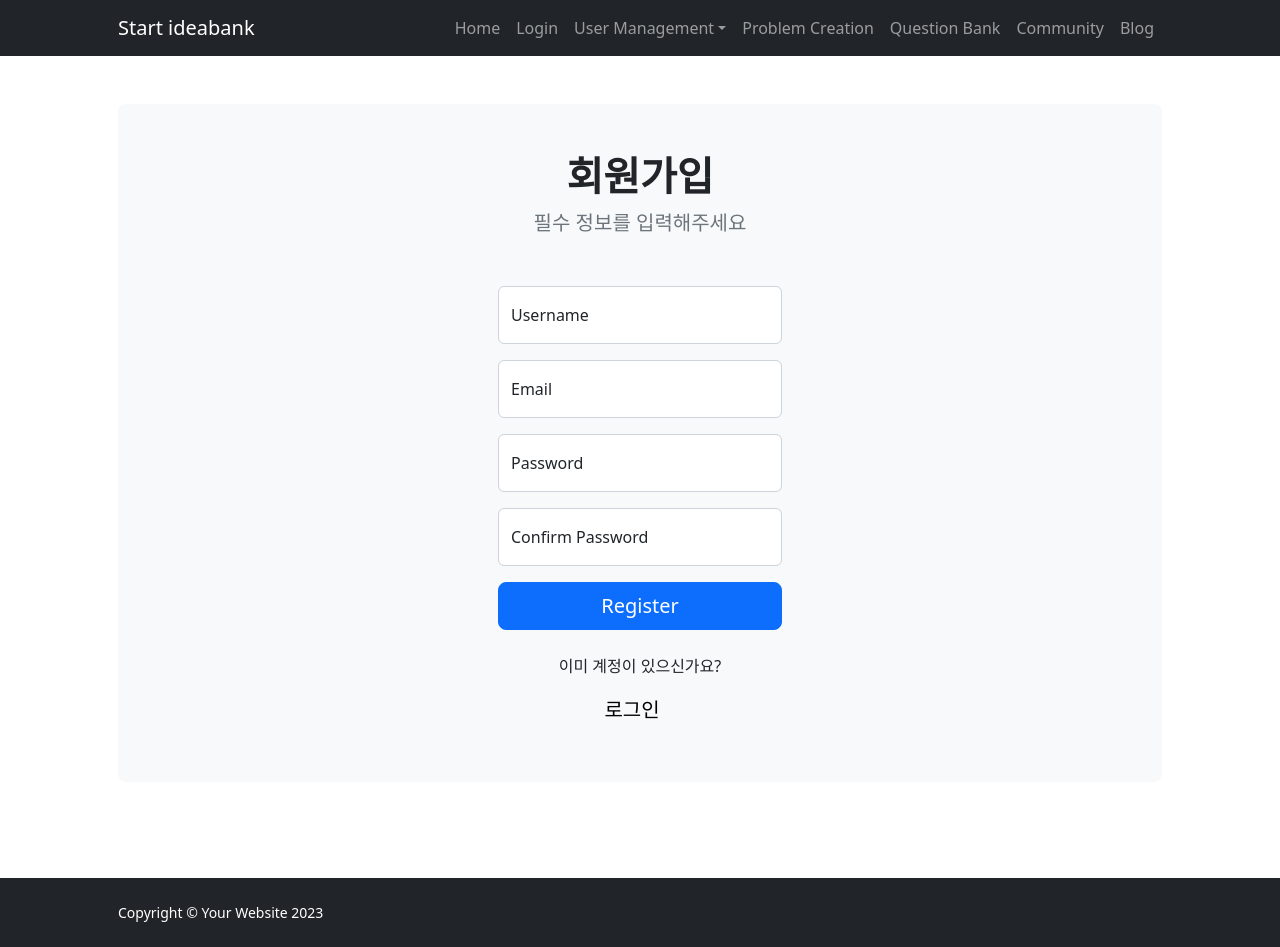
After one commit to OSSProgramingProject/IBK, a Django app: page /signup/ in a window 1280 px wide. The commit adds this page. Run offline with Django 5.2, Linux system fonts and the light colour scheme.

Commit message:
11.22 회원가입페이지연결

```diff
--- a/IBK-ossproject/IBK/settings.py
+++ b/IBK-ossproject/IBK/settings.py
@@ -16,6 +16,7 @@ INSTALLED_APPS = [
     'django.contrib.sessions',
     'django.contrib.messages',
     'django.contrib.staticfiles',
+    'IBK',  # IBK 앱을 여기에 추가
 ]
 
 MIDDLEWARE = [
--- a/IBK-ossproject/IBK/urls.py
+++ b/IBK-ossproject/IBK/urls.py
@@ -10,5 +10,8 @@ urlpatterns = [
     path('question-bank/', views.question_bank, name='question_bank'),  # 문제 은행 페이지
     path('community/', views.community, name='community'),  # 커뮤니티 페이지
     path('blog-post/', views.blog_post, name='blog_post'),  # 블로그 페이지
-    path('signup/', views.signup, name='signup'),  # 회원가입 페이지 추가
+    path('signup/', views.signup, name='signup'),  # 회원가입 페이지
+    path('post/<int:id>/', views.post_detail, name='post_detail'),  # 포스트 상세 페이지
+    path('find-id/', views.find_id, name='find_id'),  # ID 찾기 페이지
+    path('find-password/', views.find_password, name='find_password'),  # 비밀번호 찾기 페이지
 ]
--- a/IBK-ossproject/IBK/views.py
+++ b/IBK-ossproject/IBK/views.py
@@ -1,4 +1,5 @@
-from django.shortcuts import render, redirect
+from django.shortcuts import render, redirect, get_object_or_404
+from .models import Post  # Post 모델을 사용한다고 가정
 
 # 기존 뷰 함수들
 def home(request):
@@ -40,3 +41,38 @@ def signup(request):
         return redirect('login')  # 회원가입 후 로그인 페이지로 리다이렉트
 
     return render(request, 'signup.html')  # GET 요청 시 signup.html을 렌더링
+
+# 새로운 포스트 상세 뷰 함수
+def post_detail(request, id):
+    # id에 해당하는 포스트를 가져옵니다. 해당 포스트가 없으면 404 에러를 반환합니다.
+    post = get_object_or_404(Post, id=id)
+
+    # 'post_detail.html' 템플릿에 해당 포스트 데이터를 전달
+    return render(request, 'post_detail.html', {'post': post})
+
+
+# ID 찾기 뷰 함수
+def find_id(request):
+    if request.method == 'POST':
+        email = request.POST.get('email')
+        # 이메일로 사용자 ID 검색 로직 추가
+        # 예: user = User.objects.filter(email=email).first()
+        # 예: user_id = user.username if user else None
+
+        user_id = "example_id"  # 실제 로직 구현 후 대체
+        return render(request, 'findid_result.html', {'user_id': user_id})
+
+    return render(request, 'findid.html')  # GET 요청 시 findid.html 렌더링
+
+# 비밀번호 찾기 뷰 함수
+def find_password(request):
+    if request.method == 'POST':
+        email = request.POST.get('email')
+        # 이메일로 비밀번호 찾기 로직 추가 (보안상 임시 비밀번호 발급 추천)
+        # 예: user = User.objects.filter(email=email).first()
+        # 예: 발급된 임시 비밀번호 이메일 전송 로직 추가
+
+        success = True  # 실제 로직 구현 후 성공 여부 반환
+        return render(request, 'findpassword_result.html', {'success': success})
+
+    return render(request, 'findpassword.html')  # GET 요청 시 findpassword.html 렌더링
--- a/IBK-ossproject/templates/home.html
+++ b/IBK-ossproject/templates/home.html
@@ -40,7 +40,6 @@
                 </div>
             </div>
         </nav>
-
         <!-- 소개 섹션 -->
         <header class="bg-primary py-5">
             <div class="container px-5">
--- a/IBK-ossproject/templates/login.html
+++ b/IBK-ossproject/templates/login.html
@@ -68,10 +68,10 @@
                                 </form>
                                 <!-- Register and Forgot Password Links -->
                                 <div class="text-center mt-4">
-                                    <a class="btn btn-link" href="register.html">회원가입</a>
+                                    <a class="btn btn-link" href="{% url 'signup' %}">회원가입</a>
                                     <span class="text-muted mx-1">|</span>
-                                    <a class="btn btn-link" href="find-username.html">아이디 찾기</a>
-                                    <a class="btn btn-link" href="find-password.html">비밀번호 찾기</a>
+                                    <a class="btn btn-link" href="{% url 'find_id' %}">아이디 찾기</a>
+                                    <a class="btn btn-link" href="{% url 'find_password' %}">비밀번호 찾기</a>
                                 </div>
                             </div>
                         </div>
--- /dev/null
+++ b/IBK-ossproject/templates/signup.html
@@ -0,0 +1,103 @@
+<!DOCTYPE html>
+<html lang="en">
+    <head>
+        <meta charset="utf-8" />
+        <meta name="viewport" content="width=device-width, initial-scale=1, shrink-to-fit=no" />
+        <meta name="description" content="" />
+        <meta name="author" content="" />
+        <title>Register - Start ideabank</title>
+        <!-- Favicon-->
+        <link rel="icon" type="image/x-icon" href="assets/favicon.ico" />
+        <!-- Bootstrap CSS -->
+        <link href="https://cdn.jsdelivr.net/npm/bootstrap@5.2.3/dist/css/bootstrap.min.css" rel="stylesheet">
+        <!-- Core theme CSS (includes Bootstrap)-->
+        <link href="css/styles.css" rel="stylesheet" />
+    </head>
+    <body class="d-flex flex-column h-100">
+        <main class="flex-shrink-0">
+            <!-- Navigation-->
+            <nav class="navbar navbar-expand-lg navbar-dark bg-dark">
+                <div class="container px-5">
+                    <a class="navbar-brand" href="{% url 'home' %}">Start ideabank</a>
+                    <button class="navbar-toggler" type="button" data-bs-toggle="collapse" data-bs-target="#navbarSupportedContent" aria-controls="navbarSupportedContent" aria-expanded="false" aria-label="Toggle navigation"><span class="navbar-toggler-icon"></span></button>
+                    <div class="collapse navbar-collapse" id="navbarSupportedContent">
+                        <ul class="navbar-nav ms-auto mb-2 mb-lg-0">
+                            <li class="nav-item"><a class="nav-link" href="{% url 'home' %}">Home</a></li>
+                            <li class="nav-item"><a class="nav-link" href="{% url 'login' %}">Login</a></li>
+                            <li class="nav-item dropdown">
+                                <a class="nav-link dropdown-toggle" id="navbarDropdownUserManagement" href="#" role="button" data-bs-toggle="dropdown" aria-expanded="false">User Management</a>
+                                <ul class="dropdown-menu dropdown-menu-end" aria-labelledby="navbarDropdownUserManagement">
+                                    <li><a class="dropdown-item" href="{% url 'profile_management' %}">Profile Management</a></li>
+                                    <li><a class="dropdown-item" href="{% url 'user_problem' %}">Problem Solving</a></li>
+                                </ul>
+                            </li>
+                            <li class="nav-item"><a class="nav-link" href="{% url 'problem_creation' %}">Problem Creation</a></li>
+                            <li class="nav-item"><a class="nav-link" href="{% url 'question_bank' %}">Question Bank</a></li>
+                            <li class="nav-item"><a class="nav-link" href="{% url 'community' %}">Community</a></li>
+                            <li class="nav-item"><a class="nav-link" href="{% url 'blog_post' %}">Blog</a></li>
+                        </ul>
+                    </div>
+                </div>
+            </nav>
+            <!-- Register Content -->
+            <section class="py-5">
+                <div class="container px-5">
+                    <div class="bg-light rounded-3 py-5 px-4 px-md-5 mb-5">
+                        <div class="text-center mb-5">
+                            <h1 class="fw-bolder">회원가입</h1>
+                            <p class="lead fw-normal text-muted mb-0">필수 정보를 입력해주세요</p>
+                        </div>
+                        <div class="row gx-5 justify-content-center">
+                            <div class="col-lg-6 col-xl-4">
+                                <form id="registerForm">
+                                    <!-- Username input-->
+                                    <div class="form-floating mb-3">
+                                        <input class="form-control" id="username" type="text" placeholder="Enter your username..." required />
+                                        <label for="username">Username</label>
+                                    </div>
+                                    <!-- Email input-->
+                                    <div class="form-floating mb-3">
+                                        <input class="form-control" id="email" type="email" placeholder="name@example.com" required />
+                                        <label for="email">Email</label>
+                                    </div>
+                                    <!-- Password input-->
+                                    <div class="form-floating mb-3">
+                                        <input class="form-control" id="password" type="password" placeholder="Enter your password..." required />
+                                        <label for="password">Password</label>
+                                    </div>
+                                    <!-- Confirm Password input-->
+                                    <div class="form-floating mb-3">
+                                        <input class="form-control" id="confirmPassword" type="password" placeholder="Confirm your password..." required />
+                                        <label for="confirmPassword">Confirm Password</label>
+                                    </div>
+                                    <!-- Submit Button-->
+                                    <div class="d-grid">
+                                        <button class="btn btn-primary btn-lg" type="submit">Register</button>
+                                    </div>
+                                </form>
+                                <!-- Login Link -->
+                                <div class="text-center mt-4">
+                                    <!-- '이미 계정이 있으신가요?' 텍스트 -->
+                                    <p class="text-center mb-2">이미 계정이 있으신가요?</p>
+                                    <!-- 로그인 버튼 -->
+                                    <a class="btn btn-light btn-lg px-4 me-sm-3" href="{% url 'login' %}">로그인</a>
+                                </div>
+                            </div>
+                        </div>
+                    </div>
+                </div>
+            </section>
+        </main>
+        <!-- Footer -->
+        <footer class="bg-dark py-4 mt-auto">
+            <div class="container px-5">
+                <div class="row align-items-center justify-content-between flex-column flex-sm-row">
+                    <div class="col-auto"><div class="small m-0 text-white">Copyright &copy; Your Website 2023</div></div>
+                </div>
+            </div>
+        </footer>
+        <!-- Bootstrap core JS -->
+        <script src="https://cdn.jsdelivr.net/npm/bootstrap@5.2.3/dist/js/bootstrap.bundle.min.js"></script>
+        <script src="js/scripts.js"></script>
+    </body>
+</html>
```
Also changed, not shown: IBK-ossproject/IBK/models.py (added, +11 -0 lines), IBK-ossproject/templates/findid.html (+18 -7 lines), IBK-ossproject/templates/findpassword.html (+18 -6 lines), IBK-ossproject/templates/post_detail.html (added, +15 -0 lines), IBK-ossproject/templates/user_problem.html (+13 -37 lines).
